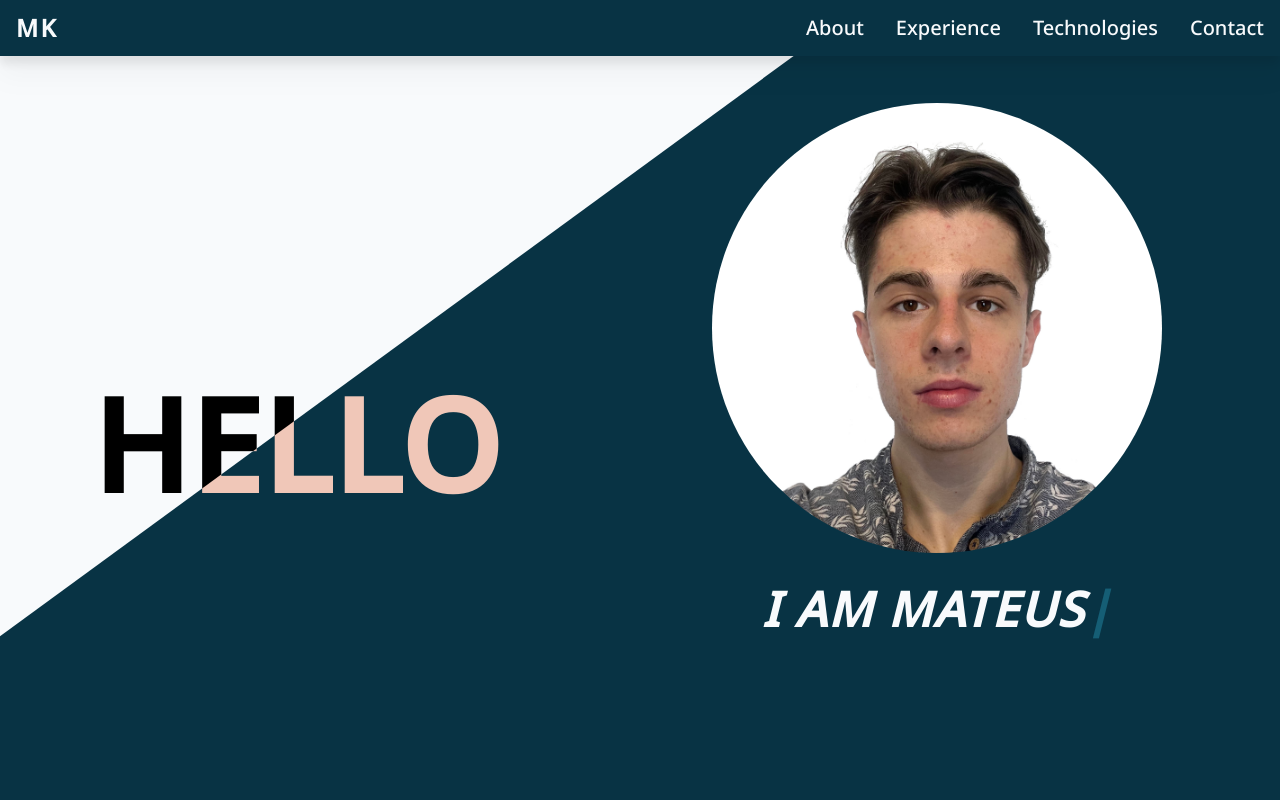
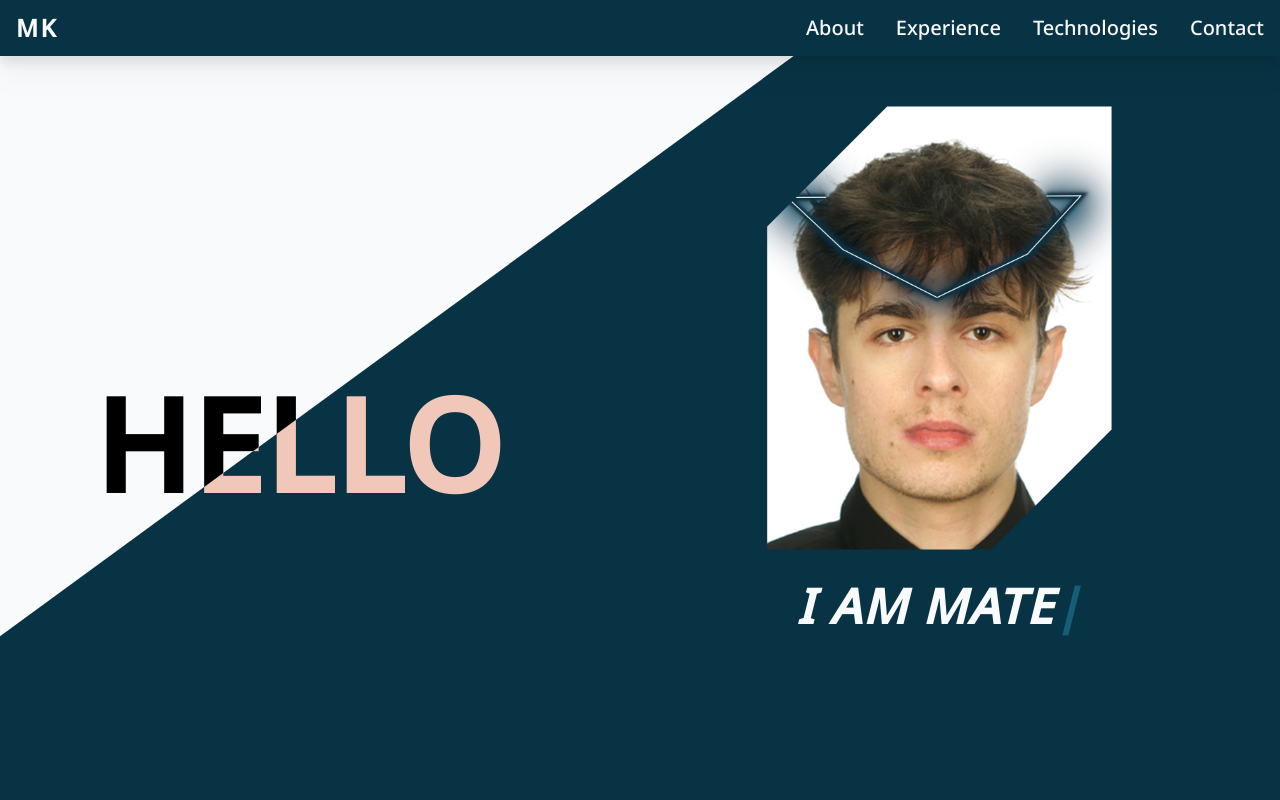
Before and after one commit to Gujansko/portfolioMK, a Next.js app: page / in a window 1280 px wide. Shown: the top 800 px of the page. Built offline with nearby package versions, Linux system fonts and the light colour scheme; no server answers; the database is empty.

Commit message:
Change the image of myself

```diff
--- a/src/components/homeSection/TypeWriter.tsx
+++ b/src/components/homeSection/TypeWriter.tsx
@@ -10,7 +10,7 @@ export default function TypeWriter() {
     const typed = new Typed(el.current, {
       strings: textSlideContents,
       typeSpeed: 100,
-      backSpeed: 100,
+      backSpeed: 75,
       startDelay: 2000,
       backDelay: 1500,
       loop: true,
--- a/src/components/homeSection/homeSection.tsx
+++ b/src/components/homeSection/homeSection.tsx
@@ -1,5 +1,5 @@
 import Image from "next/image";
-import face from "public/homeSection/face.png";
+import face from "public/homeSection/f1.jpg";
 import AnimateWrapper from "../animations/animateWrapper";
 import TypeWriter from "./TypeWriter";
 
@@ -26,7 +26,7 @@ export default function HomeSection() {
             src={face}
             alt="face"
             priority={true}
-            className="mx-auto max-w-[90%] rounded-full max-lg:pt-8"
+            className="mx-auto max-w-[70%] [clip-path:polygon(120px_0,100%_0,100%_calc(100%-120px),calc(100%-120px)_100%,0_100%,0_120px)]"
           />
         </AnimateWrapper>
         <AnimateWrapper
@@ -35,7 +35,7 @@ export default function HomeSection() {
           duration={2}
           delay={0.6}
         >
-          <h2 className="h-[200px] max-w-[500px] px-4 pt-8 text-center text-2xl font-bold italic text-slate-50 tiny:text-3xl vsm:text-4xl xl:text-5xl">
+          <h2 className="h-[200px] max-w-[492px] px-4 pt-8 text-center text-xl font-bold italic text-slate-50 tiny:text-3xl vsm:text-4xl xl:text-5xl">
             <TypeWriter />
           </h2>
         </AnimateWrapper>
--- a/src/components/homeSection/textSlideContents.ts
+++ b/src/components/homeSection/textSlideContents.ts
@@ -1,8 +1,7 @@
 const textSlideContents = [
   "I am Mateusz Kłos",
-  "I am a Computer Science Student",
-  "I am a Member of the Student Council",
-  "I am a Web Developer",
+  "I am a Fullstack Developer",
+  "I am a Computer Science Engineer",
 ];
 
 export default textSlideContents;
```
Also changed, not shown: public/homeSection/f1.jpg (added), public/homeSection/face.png (deleted).
